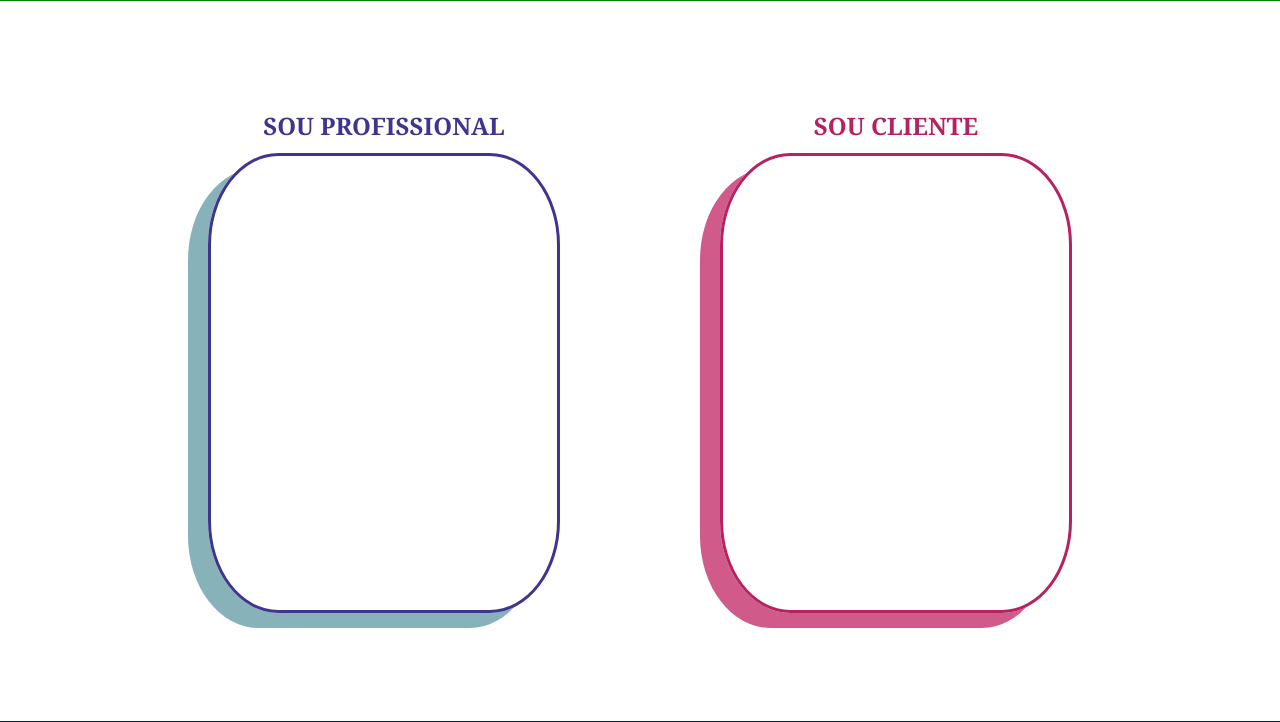
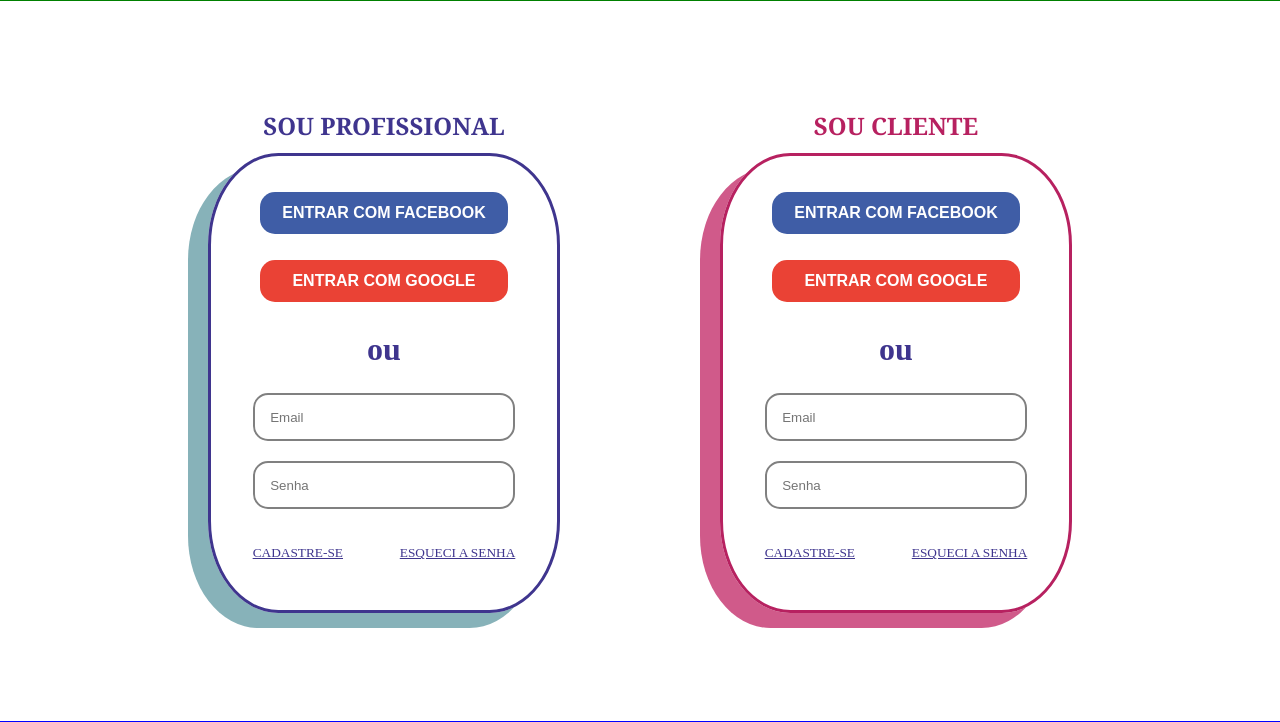
Before and after one commit to vini52/megahack-covid19, a Django app: page / in a window 1280 px wide. Shown: the part 1559-2281 px from the top of the page. Run offline with Django 3.2, Linux system fonts and the light colour scheme.

Commit message:
Desenvolver section acesso

```diff
--- a/covid19/static/css/style.css
+++ b/covid19/static/css/style.css
@@ -41,7 +41,7 @@ section#acesso aside{
     height: 70%;
     width: 80%;
 }
-section#acesso aside div{
+#box-acesso{
     align-items: center;
     display: flex;
     flex-direction: column;
@@ -60,9 +60,75 @@ section#acesso aside div h2{
     color: #b72160;
 }
 .box-login{
+    align-items: center;
     border-radius: 20%;
+    display: flex;
     height: 90%;
     width: 75%;
+}
+.box-login header{
+    align-items: center;
+    display: flex;
+    flex-direction: column;
+    justify-content: space-around;
+    height: 90%;
+    width: 100%;
+}
+.items-acesso{
+    align-items: center;
+    /* background-color: red; */
+    display: flex;
+    justify-content: center;
+    height: 50px;
+    width: 80%;
+}
+.items-acesso:nth-child(1) button{
+    background-color: #3f5da6;
+    border: none;
+    border-radius: 15px;
+    color: #ffffff;
+    cursor: pointer;
+    font-size: 12pt;
+    font-weight: bold;
+    height: 85%;
+    width: 90%;
+}
+.items-acesso:nth-child(2) button{
+    background-color: #ea4235;
+    border: none;
+    border-radius: 15px;
+    color: #ffffff;
+    cursor: pointer;
+    font-size: 12pt;
+    font-weight: bold;
+    height: 85%;
+    width: 90%;
+}
+.items-acesso:nth-child(3) strong{
+    color: #3f358e;
+    font-size: 24pt;
+}
+.items-acesso:nth-child(4) input, .items-acesso:nth-child(5) input{
+    border: 2px solid #808080;
+    border-radius: 15px;
+    color: #808080;
+    height: 85%;
+    outline: 0;
+    padding-left: 15px;
+    width: 87%;
+}
+/* .items-acesso:nth-child(4) input::placeholder, .items-acesso:nth-child(5) input::placeholder{
+    margin-left: 5px;
+} */
+.items-acesso:nth-child(6) div{
+    align-items: center;
+    display: flex;
+    justify-content: space-between;
+    width: 95%;
+}
+.items-acesso:nth-child(6) div a{
+    color: #3f358e;
+    font-size: 10pt;
 }
 section#acesso aside div:first-child article {
     border: 3px solid #3f358e;
--- a/covid19/templates/index.html
+++ b/covid19/templates/index.html
@@ -21,16 +21,60 @@
         </section>
         <section id="acesso">
             <aside>
-                <div>
+                <div id="box-acesso">
                     <h2 class="user-function-title">SOU PROFISSIONAL</h2>
                     <article class="box-login">
-
+                        <header>
+                            <div class="items-acesso">
+                                <button>ENTRAR COM FACEBOOK</button>
+                            </div>
+                            <div class="items-acesso">
+                                <button>ENTRAR COM GOOGLE</button>
+                            </div>
+                            <div class="items-acesso">
+                                <strong>ou</strong>
+                            </div>
+                            <div class="items-acesso">
+                                <input type="email" name="" id="" placeholder="Email">
+                            </div>
+                            <div class="items-acesso">
+                                <input type="password" name="" id="" placeholder="Senha">
+                            </div>
+                            <div class="items-acesso">
+                                <div>
+                                    <a href="">CADASTRE-SE</a>
+                                    <a href="">ESQUECI A SENHA</a>
+                                </div>
+                            </div>
+                        </header>
                     </article>
                 </div>
-                <div>
+                <div id="box-acesso">
                     <h2 class="user-function-title">SOU CLIENTE</h2>
                     <article class="box-login">
-
+                        <header>
+                            <div class="items-acesso">
+                                <button>ENTRAR COM FACEBOOK</button>
+                            </div>
+                            <div class="items-acesso">
+                                <button>ENTRAR COM GOOGLE</button>
+                            </div>
+                            <div class="items-acesso">
+                                <strong>ou</strong>
+                            </div>
+                            <div class="items-acesso">
+                                <input type="email" name="" id="" placeholder="Email">
+                            </div>
+                            <div class="items-acesso">
+                                <input type="password" name="" id="" placeholder="Senha">
+                            </div>
+                            <div class="items-acesso">
+                                <div>
+                                    <a href="">CADASTRE-SE</a>
+                                    <a href="">ESQUECI A SENHA</a>
+                                </div>
+                            </div>
+                        </header>
                     </article>
                 </div>
             </aside>
```
